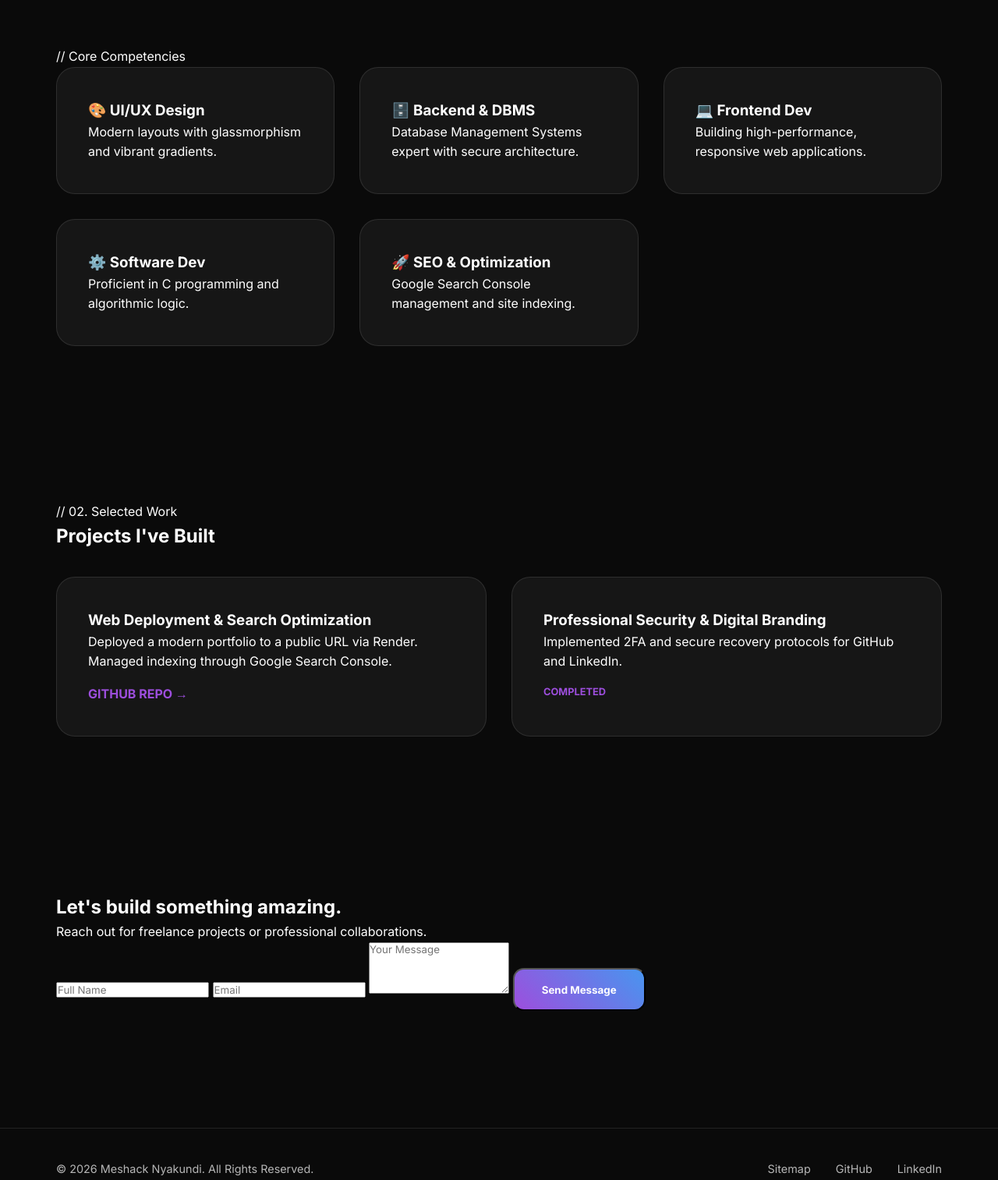
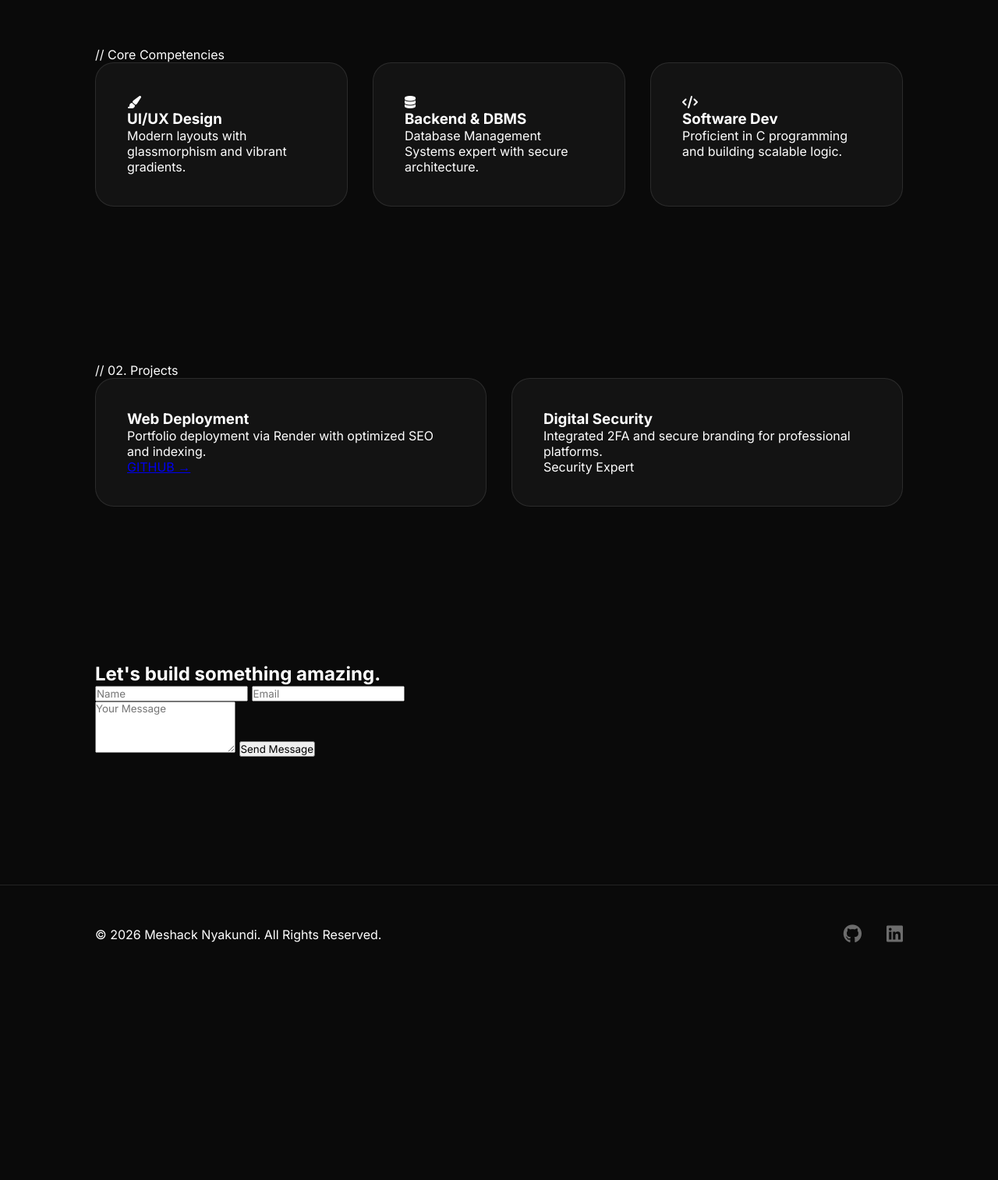
Before and after one commit to Glitch254-ux/My-first-portfolio, a website: page index.html in a window 1280 px wide. Shown: the part 840-2354 px from the top of the page at 78% size. After the commit the page ends 2101 px from the top, so only its background shows below. Drawn offline with nearby package versions, Linux system fonts and the light colour scheme.

Commit message:
Finalized hero layout, project section, and fixed CSS compatibility

```diff
--- a/index.html
+++ b/index.html
@@ -18,7 +18,6 @@
                 <li><a href="#home">Home</a></li>
                 <li><a href="#skills">Skills</a></li>
                 <li><a href="#work">Projects</a></li>
-                <li><a href="#contact">Contact</a></li>
             </ul>
             <a href="mailto:meshacknyakundi45@gmail.com" class="btn btn-talk">Let's Talk</a>
         </div>
@@ -48,29 +47,38 @@
         <div class="container">
             <span class="comment-label">// Core Competencies</span>
             <div class="skills-grid">
-                <div class="skill-card"><h3>🎨 UI/UX Design</h3><p>Modern layouts with glassmorphism and vibrant gradients.</p></div>
-                <div class="skill-card"><h3>🗄️ Backend & DBMS</h3><p>Database Management Systems expert with secure architecture.</p></div>
-                <div class="skill-card"><h3>💻 Frontend Dev</h3><p>Building high-performance, responsive web applications.</p></div>
-                <div class="skill-card"><h3>⚙️ Software Dev</h3><p>Proficient in C programming and algorithmic logic.</p></div>
-                <div class="skill-card"><h3>🚀 SEO & Optimization</h3><p>Google Search Console management and site indexing.</p></div>
+                <div class="skill-card">
+                    <div class="card-icon"><i class="fas fa-paint-brush"></i></div>
+                    <h3>UI/UX Design</h3>
+                    <p>Modern layouts with glassmorphism and vibrant gradients.</p>
+                </div>
+                <div class="skill-card">
+                    <div class="card-icon"><i class="fas fa-database"></i></div>
+                    <h3>Backend & DBMS</h3>
+                    <p>Database Management Systems expert with secure architecture.</p>
+                </div>
+                <div class="skill-card">
+                    <div class="card-icon"><i class="fas fa-code"></i></div>
+                    <h3>Software Dev</h3>
+                    <p>Proficient in C programming and building scalable logic.</p>
+                </div>
             </div>
         </div>
     </section>
 
     <section id="work" class="section-padding">
         <div class="container">
-            <span class="comment-label">// 02. Selected Work</span>
-            <h2 class="section-title">Projects I've Built</h2>
-            <div class="projects-container">
+            <span class="comment-label">// 02. Projects</span>
+            <div class="projects-grid">
                 <div class="project-card">
-                    <h3>Web Deployment & Search Optimization</h3>
-                    <p>Deployed a modern portfolio to a public URL via Render. Managed indexing through Google Search Console.</p>
-                    <a href="https://github.com/Glitch254-ux/My-first-portfolio" class="project-link" target="_blank">GITHUB REPO →</a>
+                    <h3>Web Deployment</h3>
+                    <p>Portfolio deployment via Render with optimized SEO and indexing.</p>
+                    <a href="https://github.com/Glitch254-ux/My-first-portfolio" class="link-btn" target="_blank">GITHUB →</a>
                 </div>
                 <div class="project-card">
-                    <h3>Professional Security & Digital Branding</h3>
-                    <p>Implemented 2FA and secure recovery protocols for GitHub and LinkedIn.</p>
-                    <span class="status-purple">COMPLETED</span>
+                    <h3>Digital Security</h3>
+                    <p>Integrated 2FA and secure branding for professional platforms.</p>
+                    <span class="badge">Security Expert</span>
                 </div>
             </div>
         </div>
@@ -78,14 +86,15 @@
 
     <section id="contact" class="section-padding">
         <div class="container">
-            <div class="contact-box">
-                <div class="contact-info">
+            <div class="contact-card glass">
+                <div class="contact-header">
                     <h2>Let's build something amazing.</h2>
-                    <p>Reach out for freelance projects or professional collaborations.</p>
                 </div>
                 <form id="my-form" action="https://formspree.io/f/meenovaq" method="POST" class="contact-form">
-                    <input type="text" name="name" placeholder="Full Name" required>
-                    <input type="email" name="email" placeholder="Email" required>
+                    <div class="input-group">
+                        <input type="text" name="name" placeholder="Name" required>
+                        <input type="email" name="email" placeholder="Email" required>
+                    </div>
                     <textarea name="message" placeholder="Your Message" rows="4" required></textarea>
                     <button type="submit" class="btn btn-primary">Send Message</button>
                 </form>
@@ -94,12 +103,11 @@
     </section>
 
     <footer class="footer">
-        <div class="container footer-content">
+        <div class="container footer-bottom">
             <p>&copy; 2026 Meshack Nyakundi. All Rights Reserved.</p>
-            <div class="footer-links">
-                <a href="sitemap.xml">Sitemap</a>
-                <a href="https://github.com/Glitch254-ux" target="_blank">GitHub</a>
-                <a href="https://linkedin.com" target="_blank">LinkedIn</a>
+            <div class="social-icons">
+                <a href="https://github.com/Glitch254-ux" target="_blank"><i class="fab fa-github"></i></a>
+                <a href="https://linkedin.com" target="_blank"><i class="fab fa-linkedin"></i></a>
             </div>
         </div>
     </footer>
--- a/style.css
+++ b/style.css
@@ -3,77 +3,69 @@
     --accent-purple: #9d4edd;
     --accent-blue: #4895ef;
     --text-white: #ffffff;
-    --glass-card: rgba(255, 255, 255, 0.05);
+    --glass-card: rgba(255, 255, 255, 0.04);
     --glass-border: rgba(255, 255, 255, 0.1);
 }
 
 * { margin: 0; padding: 0; box-sizing: border-box; font-family: 'Inter', sans-serif; scroll-behavior: smooth; }
-body { background-color: var(--bg-dark); color: var(--text-white); line-height: 1.6; overflow-x: hidden; }
-.container { max-width: 1200px; margin: 0 auto; padding: 0 2rem; }
+body { background-color: var(--bg-dark); color: var(--text-white); overflow-x: hidden; }
+.container { max-width: 1100px; margin: 0 auto; padding: 0 2rem; }
 .section-padding { padding: 100px 0; }
 
-/* Navigation */
+.text-gradient {
+    background: linear-gradient(45deg, var(--accent-purple), var(--accent-blue));
+    -webkit-background-clip: text;
+    background-clip: text; /* Fixes the warning in image_dfc184.png */
+    -webkit-text-fill-color: transparent;
+}
+
+/* Nav */
 .glass-nav { position: fixed; top: 20px; width: 100%; z-index: 1000; }
 .nav-content {
-    background: rgba(15, 15, 15, 0.7); backdrop-filter: blur(15px);
+    background: rgba(15, 15, 15, 0.8); backdrop-filter: blur(15px);
     border: 1px solid var(--glass-border); border-radius: 50px;
     padding: 0.8rem 2.5rem; display: flex; justify-content: space-between; align-items: center;
 }
-.logo { font-size: 1.5rem; font-weight: 700; }
-.logo .dot { color: var(--accent-purple); }
 .nav-links { display: flex; list-style: none; gap: 2.5rem; }
-.nav-links a { color: white; text-decoration: none; opacity: 0.7; transition: 0.3s; }
-.btn-talk { background: white; color: black !important; padding: 0.7rem 1.8rem; border-radius: 30px; font-weight: 700; text-decoration: none; }
+.nav-links a { color: white; text-decoration: none; opacity: 0.6; transition: 0.3s; }
+.nav-links a:hover { opacity: 1; color: var(--accent-purple); }
 
-/* Hero Section Split */
+/* Hero Section */
 .hero { height: 100vh; display: flex; align-items: center; }
-.hero-split { display: grid; grid-template-columns: 1.2fr 0.8fr; align-items: center; gap: 4rem; }
-.status-tag {
-    background: rgba(157, 78, 221, 0.15); color: var(--accent-purple);
-    padding: 6px 16px; border-radius: 20px; font-size: 0.8rem; font-weight: 600;
-    display: inline-block; margin-bottom: 2rem;
-}
+.hero-split { display: grid; grid-template-columns: 1.2fr 0.8fr; align-items: center; gap: 3rem; }
 .hero-info h1 { font-size: 4.5rem; font-weight: 800; }
-.hero-info h2 { font-size: 3.8rem; font-weight: 800; line-height: 1.1; margin-bottom: 1.5rem; }
-.text-gradient {
-    background: linear-gradient(45deg, var(--accent-purple), var(--accent-blue));
-    -webkit-background-clip: text; background-clip: text; -webkit-text-fill-color: transparent;
-}
+.hero-info h2 { font-size: 3.5rem; margin-bottom: 1.5rem; }
 
-/* MN Circle Visual */
 .circle-wrap {
-    width: 420px; height: 420px; border-radius: 50%; padding: 2px;
+    width: 400px; height: 400px; border-radius: 50%; padding: 2px;
     background: linear-gradient(135deg, var(--accent-purple), var(--accent-blue));
     display: flex; align-items: center; justify-content: center;
+    animation: float 6s ease-in-out infinite;
 }
 .initials-circle {
     width: 100%; height: 100%; background: var(--bg-dark); border-radius: 50%;
     display: flex; align-items: center; justify-content: center;
-    font-size: 9rem; font-weight: 200; color: var(--accent-purple);
+    font-size: 8rem; font-weight: 200; color: var(--accent-purple);
 }
 
-/* Projects Section */
-.projects-container { display: grid; grid-template-columns: repeat(auto-fit, minmax(300px, 1fr)); gap: 2rem; margin-top: 2rem; }
-.project-card { background: var(--glass-card); border: 1px solid var(--glass-border); padding: 2.5rem; border-radius: 24px; transition: 0.3s; }
-.project-card:hover { border-color: var(--accent-purple); transform: translateY(-5px); }
-.project-link { color: var(--accent-purple); text-decoration: none; font-weight: 700; margin-top: 1rem; display: inline-block; }
-.status-purple { color: var(--accent-purple); font-weight: 700; font-size: 0.8rem; display: block; margin-top: 1rem; }
+@keyframes float { 0%, 100% { transform: translateY(0); } 50% { transform: translateY(-20px); } }
 
-/* Footer */
-.footer { border-top: 1px solid var(--glass-border); padding: 40px 0; margin-top: 50px; }
-.footer-content { display: flex; justify-content: space-between; align-items: center; opacity: 0.7; font-size: 0.9rem; }
-.footer-links { display: flex; gap: 2rem; }
-.footer-links a { color: white; text-decoration: none; }
+/* Cards & Hover Animations */
+.skills-grid, .projects-grid { display: grid; grid-template-columns: repeat(auto-fit, minmax(300px, 1fr)); gap: 2rem; }
+.skill-card, .project-card {
+    background: var(--glass-card); border: 1px solid var(--glass-border);
+    padding: 2.5rem; border-radius: 24px; transition: all 0.4s ease;
+}
+.skill-card:hover, .project-card:hover {
+    transform: translateY(-15px) scale(1.02);
+    border-color: var(--accent-purple);
+    background: rgba(255, 255, 255, 0.07);
+    box-shadow: 0 20px 40px rgba(0,0,0,0.5);
+}
 
-/* Utility */
-.hero-btns { display: flex; gap: 2.5rem; align-items: center; margin-top: 2.5rem; }
-.btn-primary { background: linear-gradient(45deg, var(--accent-purple), var(--accent-blue)); color: white; padding: 1.1rem 2.2rem; border-radius: 14px; text-decoration: none; font-weight: 700; }
-.btn-text { color: white; text-decoration: none; font-weight: 600; }
-.skills-grid { display: grid; grid-template-columns: repeat(auto-fit, minmax(280px, 1fr)); gap: 2rem; }
-.skill-card { background: var(--glass-card); border: 1px solid var(--glass-border); padding: 2.5rem; border-radius: 24px; }
-
-@media (max-width: 1024px) {
-    .hero-split { grid-template-columns: 1fr; text-align: center; justify-items: center; }
-    .hero-visual, .nav-links { display: none; }
-    .footer-content { flex-direction: column; gap: 1rem; }
-}
+/* Footer & Socials */
+.footer { border-top: 1px solid var(--glass-border); padding: 3rem 0; margin-top: 4rem; }
+.footer-bottom { display: flex; justify-content: space-between; align-items: center; }
+.social-icons { display: flex; gap: 2rem; }
+.social-icons a { color: white; font-size: 1.5rem; opacity: 0.4; transition: 0.3s; }
+.social-icons a:hover { opacity: 1; transform: translateY(-5px); color: var(--accent-purple); }
```
